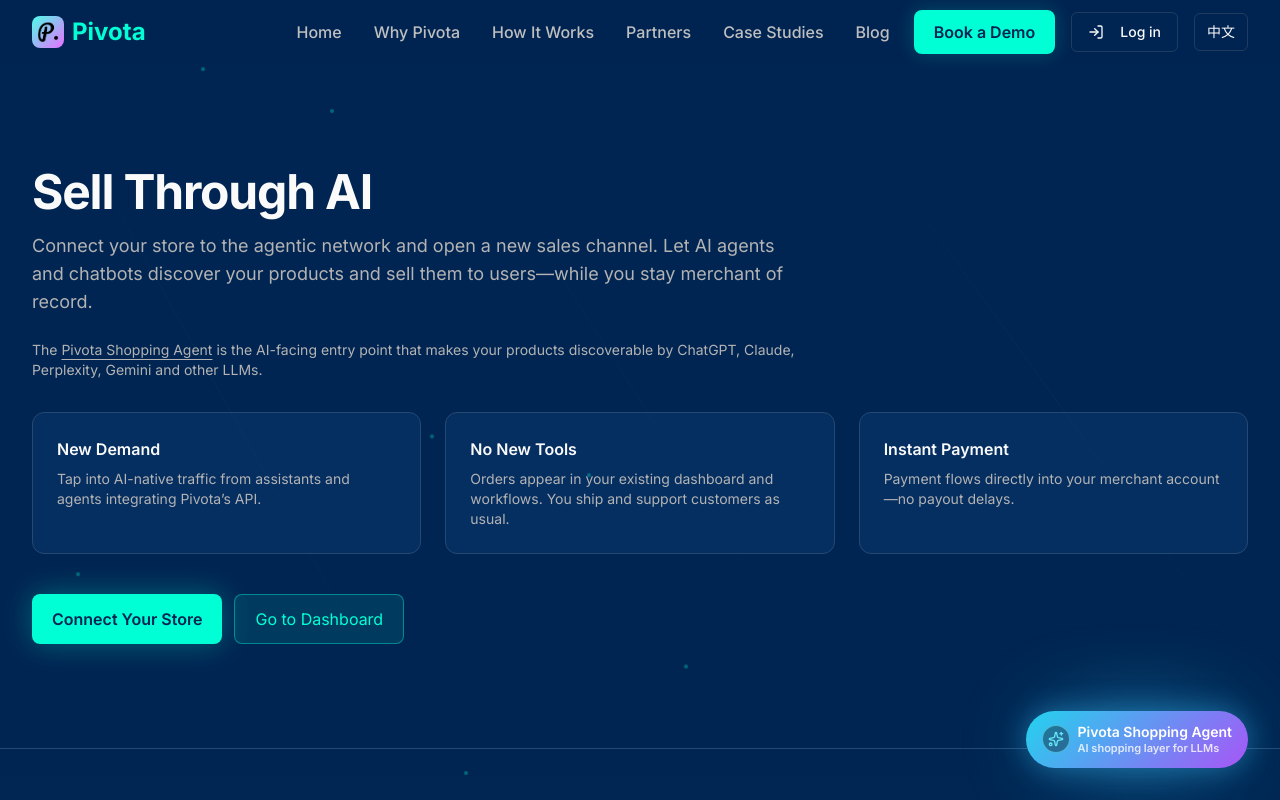
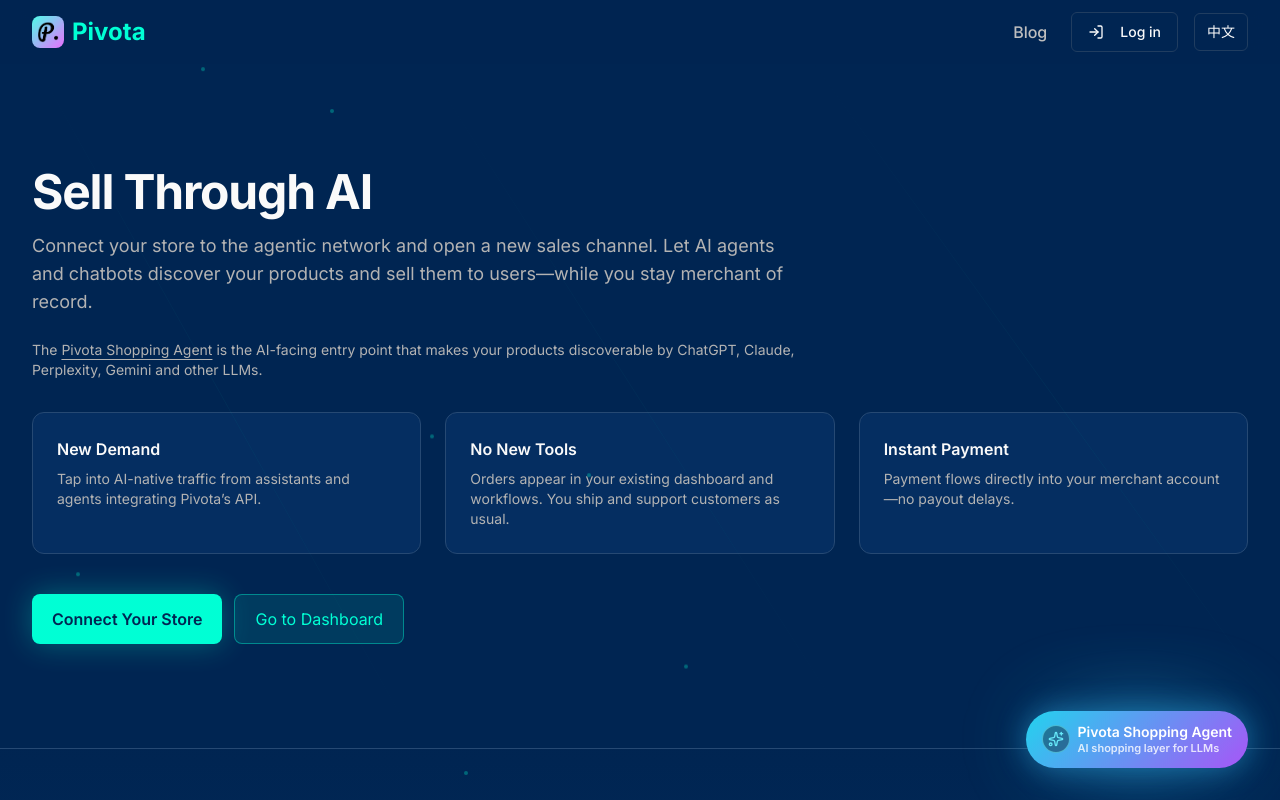
Before and after one commit to pengxu9-rgb/pivota-marketing, a Next.js app: page /merchants in a window 1280 px wide. Shown: the top 800 px of the page. Built offline with nearby package versions, Linux system fonts and the light colour scheme.

Commit message:
Hide landing-only header buttons on secondary pages

```diff
--- a/src/components/Header.tsx
+++ b/src/components/Header.tsx
@@ -18,10 +18,13 @@
   const [scrolled, setScrolled] = useState(false);
   const pathname = usePathname();
   const isZh = pathname?.startsWith("/zh");
+  const isLandingPage = !pathname || pathname === "/" || pathname === "/zh" || pathname === "/zh/";
 
   const navLinks = useMemo(
     () =>
-      isZh
+      !isLandingPage
+        ? []
+        : isZh
         ? [
             { text: "首页", href: "#home" },
             { text: "为什么选择 Pivota", href: "#features-section" },
@@ -36,7 +39,7 @@
             { text: "Partners", href: "#partners-section" },
             { text: "Case Studies", href: "#testimonials-section" },
           ],
-    [isZh],
+    [isZh, isLandingPage],
   );
 
   const localeToggleHref = useMemo(() => {
@@ -172,9 +175,11 @@
                 <span className="absolute inset-0 bg-primary/10 scale-0 group-hover:scale-100 transition-transform duration-300 rounded-lg -z-10"></span>
               </Link>
 
+              {isLandingPage && (
                 <Link href={sectionHref('#demo-section')} className="btn-hero btn-hero-nav animate-glow">
                   {isZh ? "预约演示" : "Book a Demo"}
                 </Link>
+              )}
 
               <DropdownMenu>
                 <DropdownMenuTrigger asChild>
@@ -254,6 +259,7 @@
                 </Link>
 
               <div className="px-4 pt-2 space-y-2">
+                {isLandingPage && (
                   <Link
                     href={sectionHref('#demo-section')}
                     onClick={() => setIsOpen(false)}
@@ -261,6 +267,7 @@
                   >
                     {isZh ? "预约演示" : "Book a Demo"}
                   </Link>
+                )}
                 <div className="grid grid-cols-2 gap-2">
                   <a
                     href="https://agents.pivota.cc/login"
```
Lines whose indentation alone changed are shown as unchanged.
